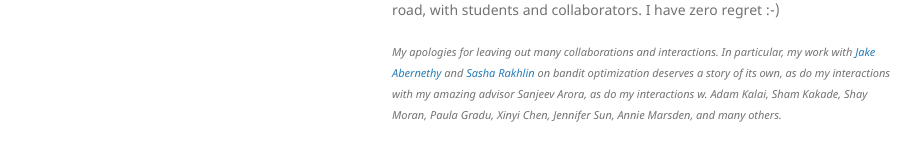
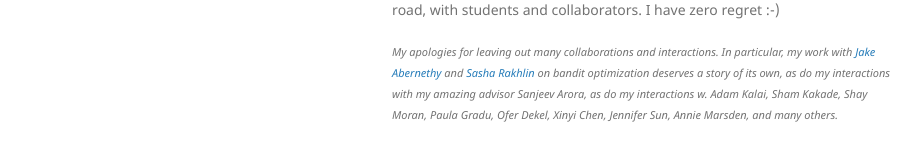
Before and after one commit to MinRegret/minregret.github.io, a Jekyll site: the page built from _posts/2026-09-16-two-decades-of-online-convex-optimization.md, in a window 1280 px wide and 900 px high, scrolled down 5180 px. Shown: the part 706-867 px from the top of the window, without its empty margins (178-1101 px from the left). Built offline with Jekyll 4.4.1, drawn with Linux system fonts in a browser that asks for light colours.

Commit message:
Update 2026-09-16-two-decades-of-online-convex-optimization.md

```diff
--- a/_posts/2026-09-16-two-decades-of-online-convex-optimization.md
+++ b/_posts/2026-09-16-two-decades-of-online-convex-optimization.md
@@ -121,4 +121,4 @@ Looking back, I don’t think it’s a coincidence that it all started due to my
 
 I’m very very happy with the science of OCO. It exceeded my expectations in all respects, mathematical elegance and practical relevance. But undoubtedly, my main achievements are the relationships built along that road, with students and collaborators. I have zero regret :-)
 
-<small> _My apologies for leaving out many collaborations and interactions. In particular, my work with [Jake Abernethy](https://jakeabernethy.github.io/) and [Sasha Rakhlin](https://www.mit.edu/~rakhlin/) on bandit optimization deserves a story of its own, as do my interactions with my amazing advisor Sanjeev Arora, as do my interactions w. Adam Kalai, Sham Kakade, Shay Moran, Paula Gradu, Xinyi Chen, Jennifer Sun, Annie Marsden, and many others._ </small>
+<small> _My apologies for leaving out many collaborations and interactions. In particular, my work with [Jake Abernethy](https://jakeabernethy.github.io/) and [Sasha Rakhlin](https://www.mit.edu/~rakhlin/) on bandit optimization deserves a story of its own, as do my interactions with my amazing advisor Sanjeev Arora, as do my interactions w. Adam Kalai, Sham Kakade, Shay Moran, Paula Gradu, Ofer Dekel, Xinyi Chen, Jennifer Sun, Annie Marsden, and many others._ </small>
```
